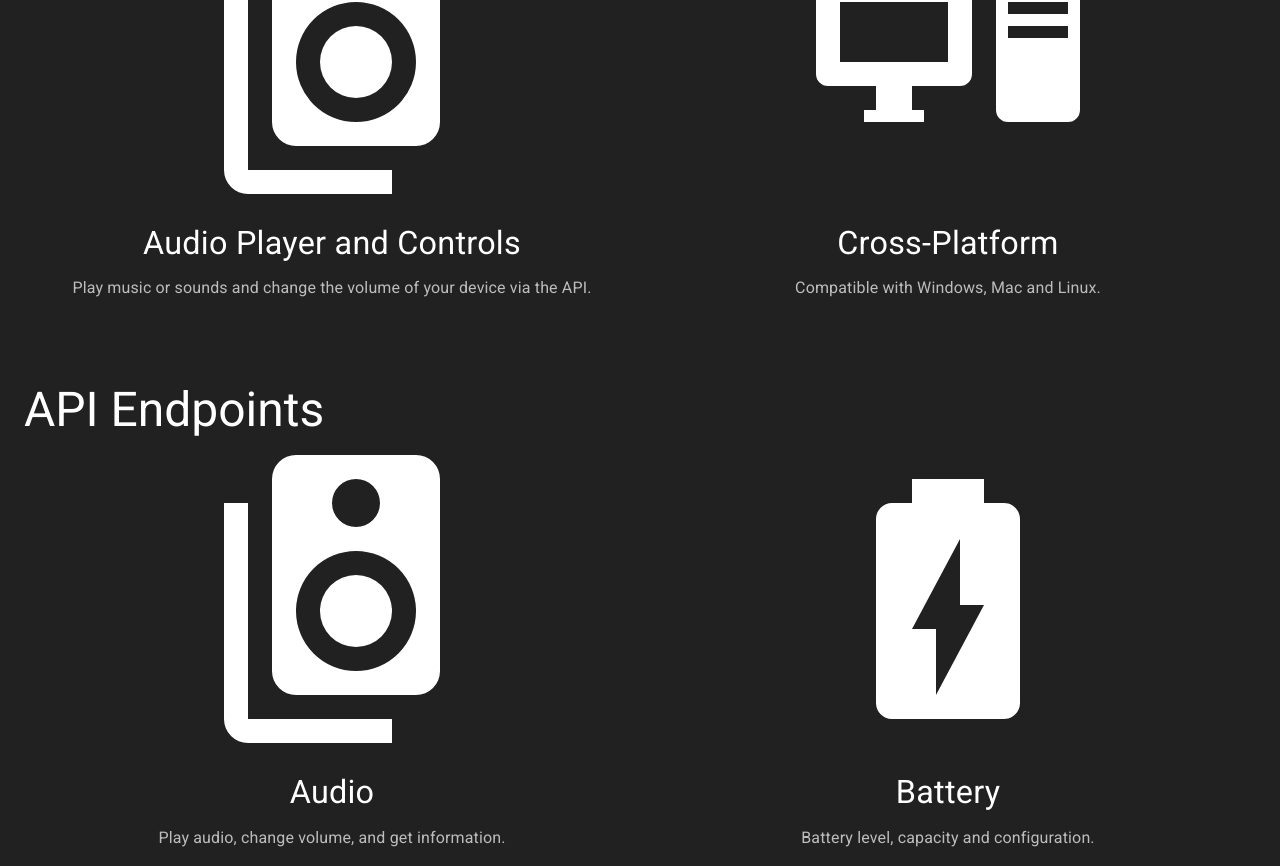
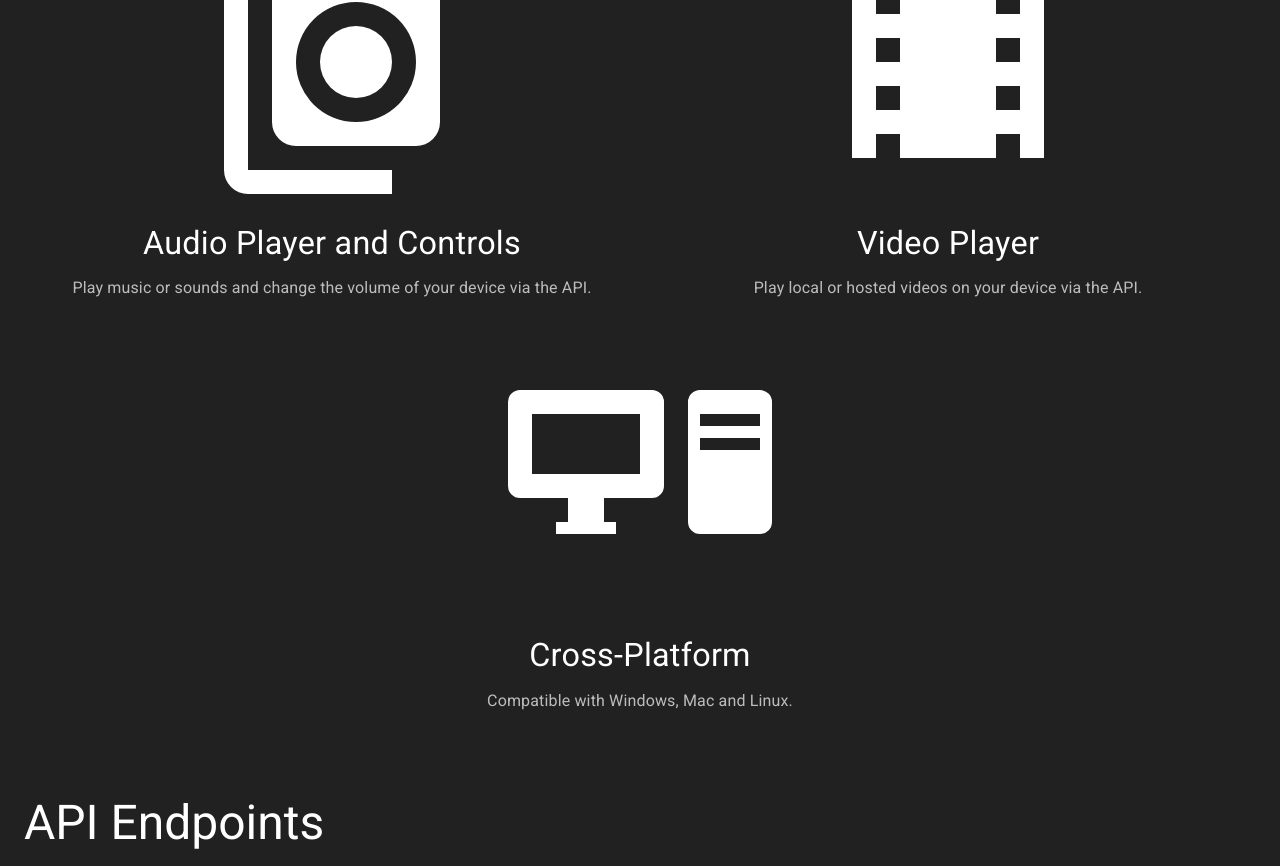
Before and after one commit to timmo001/system-bridge-site, a Next.js app: page / in a window 1280 px wide. Shown: the part 1171-2037 px from the top of the page. Built offline with nearby package versions, Linux system fonts and the light colour scheme.

Commit message:
Update features (#13)
* Update features

* Update index.tsx

* Update features.tsx

* Lint

```diff
--- a/assets/data/features.tsx
+++ b/assets/data/features.tsx
@@ -8,6 +8,7 @@ import {
   mdiDesktopTowerMonitor,
   mdiExpansionCard,
   mdiFileDocument,
+  mdiFilmstrip,
   mdiHarddisk,
   mdiInformationOutline,
   mdiMemory,
@@ -41,6 +42,11 @@ export const userFeatures: Array<Feature> = [
     icon: mdiSpeakerMultiple,
   },
   {
+    title: "Video Player",
+    description: "Play local or hosted videos on your device via the API.",
+    icon: mdiFilmstrip,
+  },
+  {
     title: "Cross-Platform",
     description: "Compatible with Windows, Mac and Linux.",
     icon: mdiDesktopTowerMonitor,
@@ -62,6 +68,11 @@ export const apiFeatures: Array<Feature> = [
     title: "Bluetooth",
     description: "BLuetooth configuratoin and devices.",
     icon: mdiBluetoothConnect,
+  },
+  {
+    title: "Command",
+    description: "Run a command.",
+    icon: mdiCogs,
   },
   {
     title: "CPU",
@@ -89,6 +100,11 @@ export const apiFeatures: Array<Feature> = [
     icon: mdiNetwork,
   },
   {
+    title: "Open",
+    description: "Open a URL or file using the default application.",
+    icon: mdiFileDocument,
+  },
+  {
     title: "Processes",
     description: "Show proccess information.",
     icon: mdiApplicationCog,
@@ -98,17 +114,9 @@ export const apiFeatures: Array<Feature> = [
     description: "Get system informaiton.",
     icon: mdiDesktopTower,
   },
-];
-
-export const apiCommandFeatures: Array<Feature> = [
   {
-    title: "Command",
-    description: "Run a command.",
-    icon: mdiCogs,
-  },
-  {
-    title: "Open",
-    description: "Open a URL or file using the default application.",
-    icon: mdiFileDocument,
+    title: "Video",
+    description: "Play videos and control playback.",
+    icon: mdiFilmstrip,
   },
 ];
--- a/pages/index.tsx
+++ b/pages/index.tsx
@@ -20,12 +20,7 @@ import {
 
 import Layout from "components/Layout";
 import useStyles from "assets/jss/components/layout";
-import {
-  apiCommandFeatures,
-  apiFeatures,
-  Feature,
-  userFeatures,
-} from "assets/data/features";
+import { apiFeatures, Feature, userFeatures } from "assets/data/features";
 
 function Home(): ReactElement {
   const classes = useStyles();
@@ -87,44 +82,6 @@ function Home(): ReactElement {
           alignItems="center"
           justify="space-around">
           {apiFeatures.map(
-            ({ title, description, icon }: Feature, key: number) => (
-              <Grid
-                key={key}
-                className={classes.gridItem}
-                item
-                xl={4}
-                md={6}
-                xs={12}>
-                <Icon
-                  color={theme.palette.text.primary}
-                  path={icon}
-                  size={12}
-                  title={title}
-                />
-                <CardContent>
-                  <Typography component="h2" variant="h4" gutterBottom>
-                    {title}
-                  </Typography>
-                  <Typography
-                    color="textSecondary"
-                    component="p"
-                    variant="subtitle1">
-                    {description}
-                  </Typography>
-                </CardContent>
-              </Grid>
-            )
-          )}
-        </Grid>
-        <Typography component="h4" variant="h4" gutterBottom>
-          Command Endpoints
-        </Typography>
-        <Grid
-          container
-          direction="row"
-          alignItems="center"
-          justify="space-around">
-          {apiCommandFeatures.map(
             ({ title, description, icon }: Feature, key: number) => (
               <Grid
                 key={key}
```
